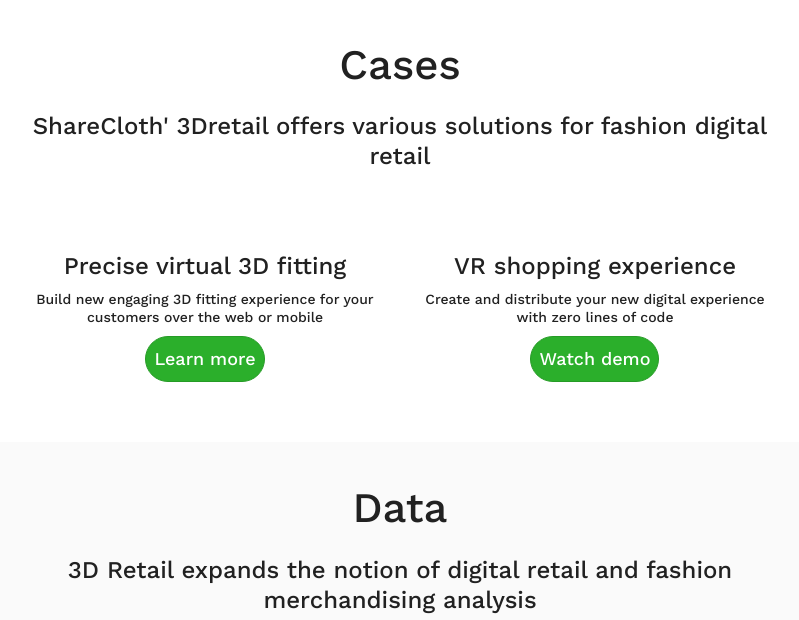
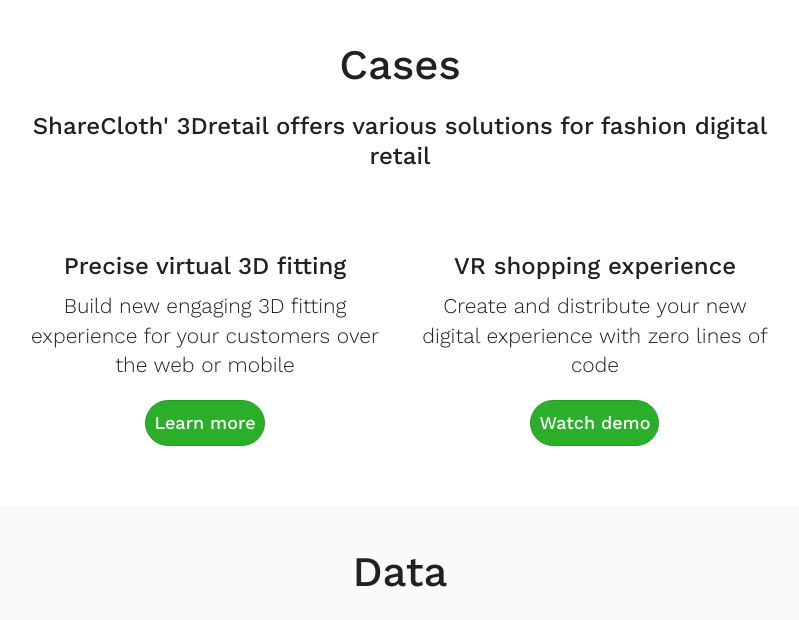
Before and after one commit to sharecloth/sc2, a PHP site: page / in a window 1280 px wide. Shown: the part 1618-2238 px from the top of the page, without its empty margins (240-1039 px from the left). Run offline with PHP 8.4, Linux system fonts and the light colour scheme; some libraries are stand-ins or nearby versions.

Commit message:
WEB-2296

```diff
--- a/index.php
+++ b/index.php
@@ -204,12 +204,12 @@
                     <div class="row feature-single mb50">
                         <div class="col-md-4 col-md-offset-2 text-center">
                             <h3>Precise virtual 3D fitting</h3>
-                            <h5>Build new engaging 3D fitting experience for your customers over the web or mobile </h5>
+                            <p class="lead">Build new engaging 3D fitting experience for your customers over the web or mobile </p>
                             <p><a href="/features-fitting/" class="btn btn-success btn-lg btn-round">Learn more</a></p>
                         </div>
                         <div class="col-md-4 text-center">
                             <h3>VR shopping experience</h3>
-                            <h5>Create and distribute your new digital experience with zero lines of code</h5>
+                            <p class="lead">Create and distribute your new digital experience with zero lines of code</p>
                             <p><a href="/features-vr/" class="btn btn-success btn-lg btn-round">Watch demo</a></p>
                         </div>
                     </div>
```
